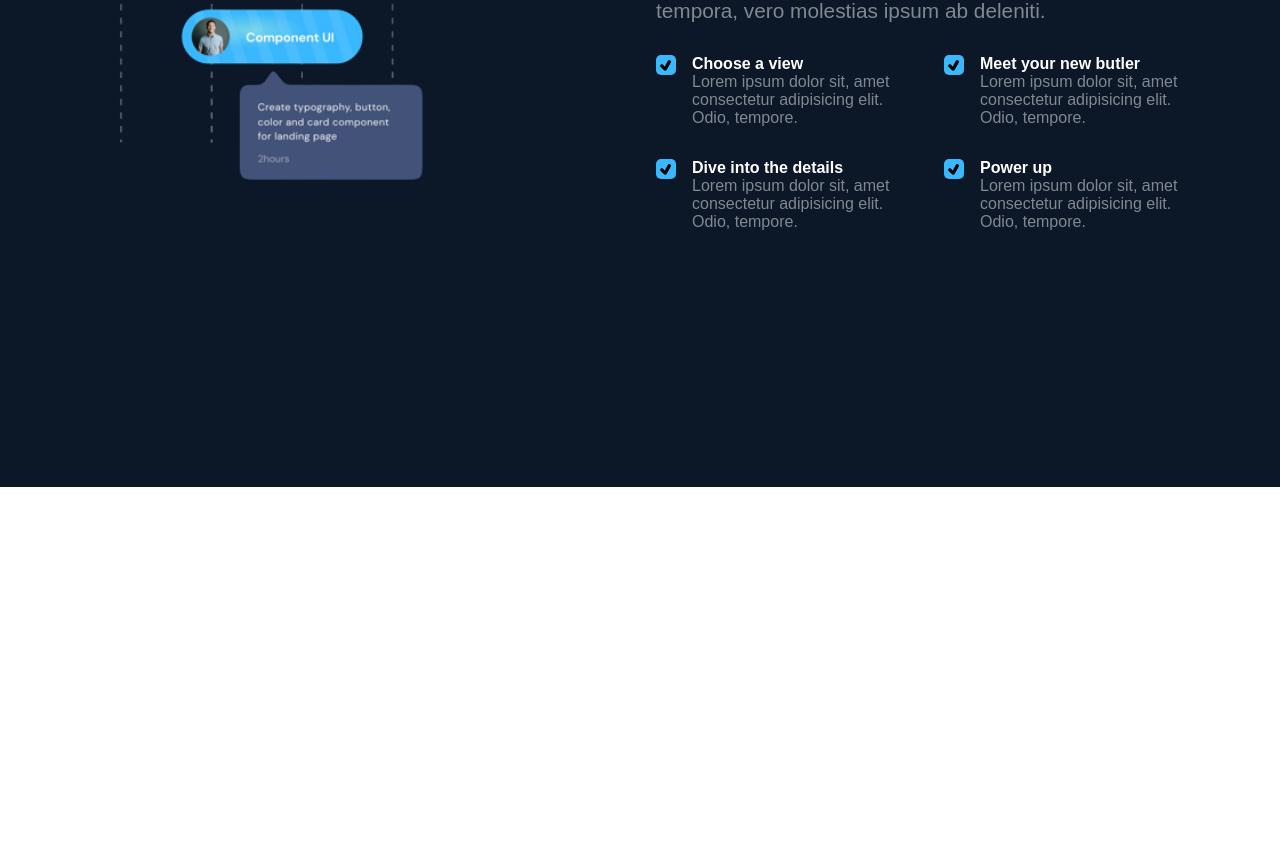
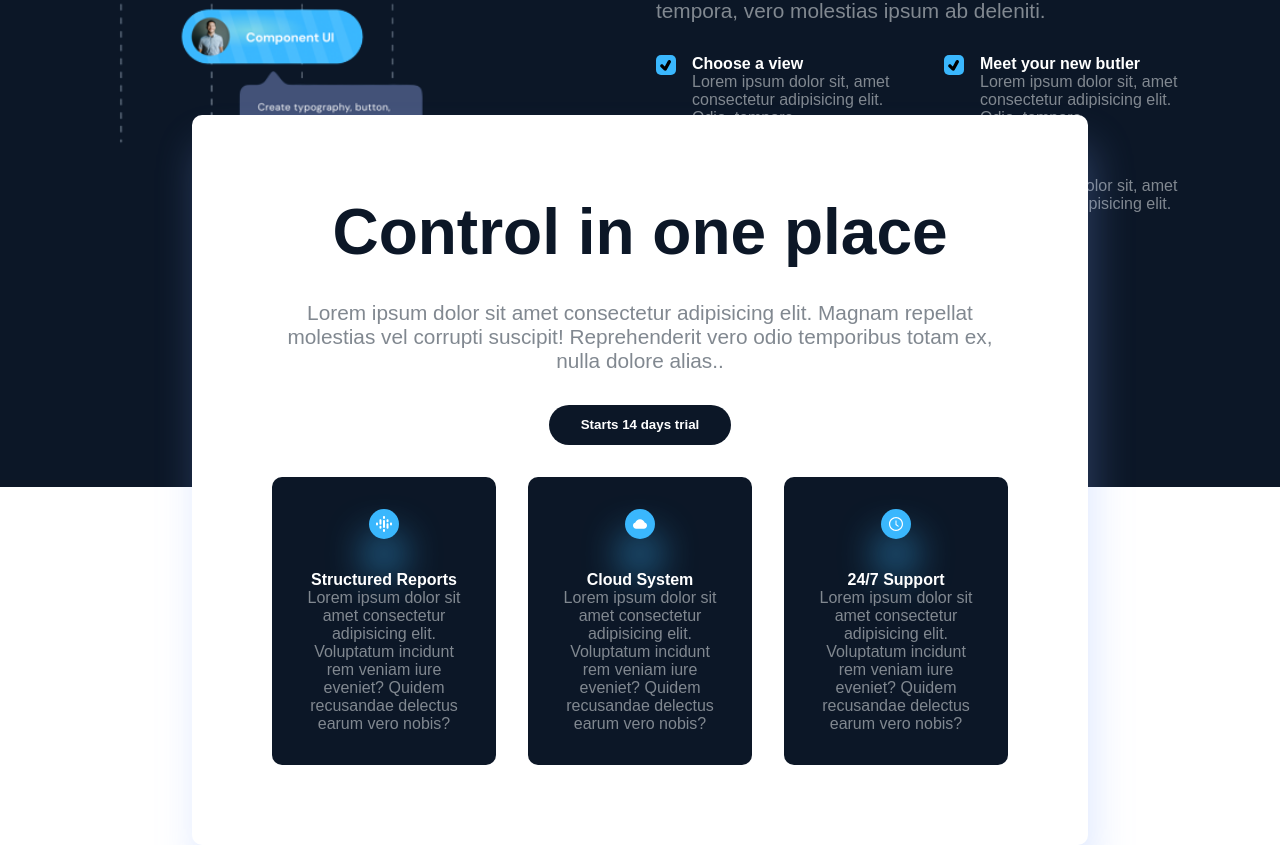
Before and after one commit to Atik2788/Animated-Website, a React (Vite) app: page / in a window 1280 px wide. Shown: the part 2670-3515 px from the top of the page. Before the commit the page ends 3157 px from the top, so only its background shows below. Built offline with nearby package versions, Linux system fonts and the light colour scheme.

Commit message:
completing the control section

```diff
--- /dev/null
+++ b/src/Components/Control.jsx
@@ -0,0 +1,39 @@
+import { controls } from '../Data/dummy'
+import '../Styles/control.scss'
+
+function Control() {
+  return (
+    <div className='feature__controls'>
+        <div className="control__container">
+            <div className="control__text">
+                <h1>Control in one place</h1>
+                <p>
+                    Lorem ipsum dolor sit amet consectetur adipisicing elit. Magnam repellat molestias vel corrupti suscipit! Reprehenderit vero odio temporibus totam ex, nulla dolore alias..
+                </p>
+                <button>Starts 14 days trial</button>
+            </div>
+
+            <div className="control__content">
+                {
+                    controls.map((control, index) =>(
+                        <div className="control" key={index}>
+                            <div className="control__icon">
+                                <control.icon/>
+                            </div>
+
+                            <div className="control__text__content">
+                                <p>{control.name}</p>
+                                <span>
+                                    Lorem ipsum dolor sit amet consectetur adipisicing elit. Voluptatum incidunt rem veniam iure eveniet? Quidem recusandae delectus earum vero nobis?
+                                </span>
+                            </div>
+                        </div>
+                    ))
+                }
+            </div>
+        </div>
+    </div>
+  )
+}
+
+export default Control
--- a/src/Components/Feature.jsx
+++ b/src/Components/Feature.jsx
@@ -2,6 +2,7 @@ import {feature} from '../Images'
 import {features} from '../Data/dummy';
 import { TiTick } from 'react-icons/ti';
 import '../Styles/feature.scss'
+import Control from './Control';
 
 
 const Feature = () => {
@@ -29,6 +30,7 @@ const Feature = () => {
               </div>
             </div>
         </div>
+        <Control/>
     </div>
   )
 }
--- a/src/Components/index.js
+++ b/src/Components/index.js
@@ -3,6 +3,7 @@ import Navbar from "./Navbar";
 import DashboardPreview from "./DashboardPreview";
 import AnaLytics from "./Analytics";
 import Feature from './Feature';
+import Control from './Control.jsx';
 
 
 export {
@@ -10,5 +11,6 @@ export {
     Navbar,
     DashboardPreview,
     AnaLytics,
-    Feature
+    Feature,
+    Control
 }
--- a/src/Data/dummy.js
+++ b/src/Data/dummy.js
@@ -1,5 +1,5 @@
-// import { AiOutlineClockCircle, AiFillCloud } from "react-icons/ai";
-// import { SiGooglepodcasts } from "react-icons/si";
+import { AiOutlineClockCircle, AiFillCloud } from "react-icons/ai";
+import { SiGooglepodcasts } from "react-icons/si";
 
 export const routes = [
   {
@@ -45,14 +45,14 @@ export const features = [
 export const controls = [
   {
     name: "Structured Reports",
-    // icon: SiGooglepodcasts,
+    icon: SiGooglepodcasts,
   },
   {
     name: "Cloud System",
-    // icon: AiFillCloud,
+    icon: AiFillCloud,
   },
   {
     name: "24/7 Support",
-    // icon: AiOutlineClockCircle,
+    icon: AiOutlineClockCircle,
   },
 ];
--- /dev/null
+++ b/src/Styles/control.scss
@@ -0,0 +1,86 @@
+@import './variables';
+@import './constant';
+
+
+.feature__controls{
+    width: 70%;
+    position: absolute;
+    bottom: -40%;
+    left: 0;
+    right: 0;
+    margin: auto;
+    background-color: $secondary-color;
+    padding: $md-gap;
+    border-radius: 10px;
+    box-shadow: $shadow;
+
+    .control__container{
+        width: 100%;
+        @include flexDirection;
+        gap: $lg-gap;
+
+        .control__text{
+            @include flexDirection;
+            gap: $lg-gap;
+            text-align: center;
+
+            h1{
+                font-size: 4rem;
+                color: $primary-color;
+            }
+
+            p{
+                color: $neutral-color;
+                font-size: 1.3rem;
+            }
+
+            button{
+                @include button;
+                background-color: $primary-color;
+                width: fit-content;
+                color: $secondary-color;
+                align-self: center;
+            }
+        }
+
+        .control__content{
+            display: grid;
+            grid-template-columns: 1fr 1fr 1fr;
+            gap: $lg-gap;
+
+            .control{
+                background-color: $primary-color;
+                padding: $lg-gap;
+                border-radius: 10px;
+                color: $secondary-color;
+                gap: $lg-gap;
+
+                @include flexCenter;
+                flex-direction: column;
+
+                .control__icon{
+                    width: 30px;
+                    height: 30px;
+                    background-color: $elementary-color;
+                    box-shadow: $elementary-shadow;
+                    @include flexCenter;
+                    border-radius: 50%;
+                }
+
+                .control__text__content{
+                    @include flexAlign;
+                    flex-direction: column;
+                    text-align: center;
+
+                    p{
+                        font-weight: bold;
+                    }
+
+                    span{
+                        color: $neutral-color
+                    }
+                }
+            }
+        }
+    }
+}
```
